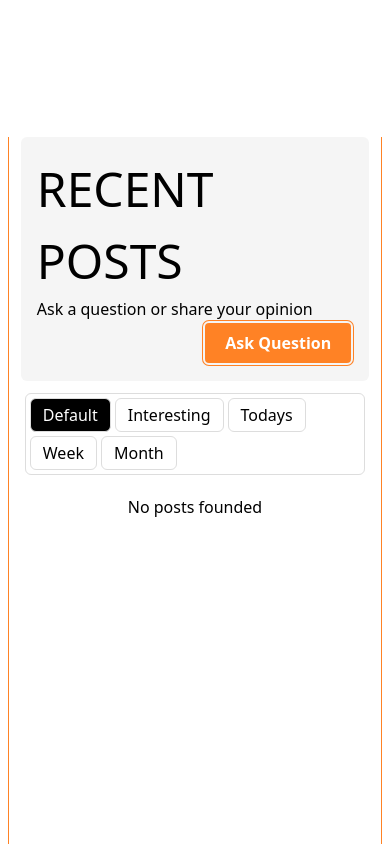
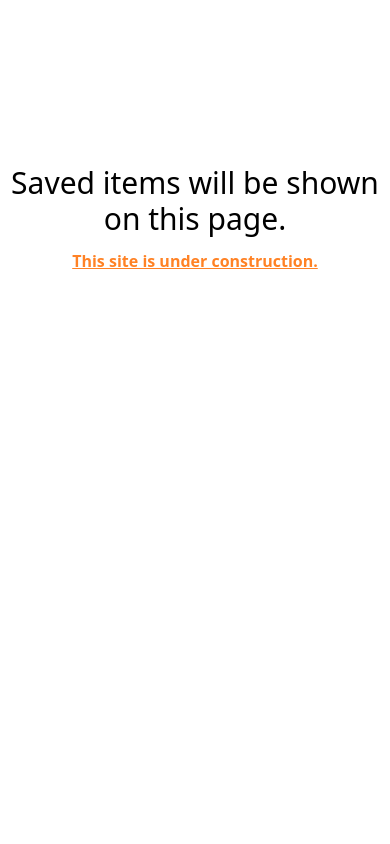
Before and after one commit to spsujoy007/CodeQueryFire, a Next.js app in the folder frontend/: page /saved in a window 390 px wide. Shown: the part 700-1544 px from the top of the page. Built offline with nearby package versions, Linux system fonts and the light colour scheme; no server answers.

Commit message:
change the layout of home for separate the saved page and other

```diff
--- a/frontend/src/Hooks/useServerUrl.js
+++ b/frontend/src/Hooks/useServerUrl.js
@@ -1,5 +1,5 @@
 const ServerUrl = () => {
-    const url = 'https://cqfbeserver.vercel.app/api/v1'
+    const url = 'http://localhost:5000/api/v1'
     return url
 }
 
--- a/frontend/src/app/layout.js
+++ b/frontend/src/app/layout.js
@@ -35,7 +35,9 @@ export default function RootLayout({ children }) {
               <Navbar></Navbar>
             }
             <section className={`${!isShowNav && 'pt-[65px]'}`}>
-              <HomeLayout>{children}</HomeLayout>
+              <HomeLayout>
+                {children}
+              </HomeLayout>
             </section>
 
         </Suspense>
--- a/frontend/src/app/saved/page.js
+++ b/frontend/src/app/saved/page.js
@@ -1,4 +1,10 @@
 import React from 'react';
+
+export function generateMetadata () {
+    return {
+        title: 'Saved'
+    }
+}
 
 const page = () => {
     return (
--- a/frontend/src/components/Home/HomeLayout.jsx
+++ b/frontend/src/components/Home/HomeLayout.jsx
@@ -69,9 +69,6 @@ const HomeLayout = ({children}) => {
 
     return (
         <div>
-            {/* <Head>
-                <title>SS</title>
-            </Head> */}
             <Toaster
                 position="top-center"
                 reverseOrder={false}
@@ -82,7 +79,7 @@ const HomeLayout = ({children}) => {
                 {/* <button className='' onClick={() => setOpenMenu(!openMenu)}>menu</button> */}
                     <ContainMargin box_width={'md'}>
                         <div className="md:flex md:flex-row flex-col">
-                            <div className={`md:w-[15%]  w-full p-1 min-h-[90vh] overflow-hidden hid md:max-h-[90vh] scroll-pr-14 overflow-y-scroll top-20 duration-200 scrollbar-custom sticky md:ml-0 ${openMenu ? '-ml-0 bg-white ':'-ml-[500px]'}`}>
+                            <div className={`md:w-[15%] w-full p-1 min-h-[90vh] overflow-hidden hid md:max-h-[95vh] scroll-pr-14 overflow-y-scroll top-20 duration-200 scrollbar-custom sticky md:ml-0 ${openMenu ? '-ml-0 bg-white ':'-ml-[500px]'}`}>
                                 {
                                     loading ?
                                     <LoadingPage></LoadingPage>
@@ -90,7 +87,9 @@ const HomeLayout = ({children}) => {
                                     <HomeProfile></HomeProfile>
                                 }
                             </div>
-                            <div className="border-x-[1px] border-primary md:w-[70%] min-h-screen w-full">
+                            {
+                                pathname === '/' ?
+                                <div className="border-x-[1px] border-primary md:w-[70%] min-h-screen w-full">
                                 {/* search and post section  */}
                                 <section className=''>
                                     <div className='p-4 bg-background m-3 rounded-md'>
@@ -143,16 +142,19 @@ const HomeLayout = ({children}) => {
                                     </>
                                 }
                             </div>
-                            <div className="md:w-[15%] w-full">
+                            :
+                            <div className='md:w-[70%] w-full min-h-[100vh]'>
+                                {children}
+                            </div>
 
-                            </div>
+                            }
                         </div>
                     </ContainMargin>
                 </>
                 :
                 <>
                     <div className='flex justify-center items-center h-screen'>
-                        {children}
+                    {children}
                     </div>
                 </>
             }
```
Also changed, not shown: 1 other file (tests, documents, lock files or other folders).
